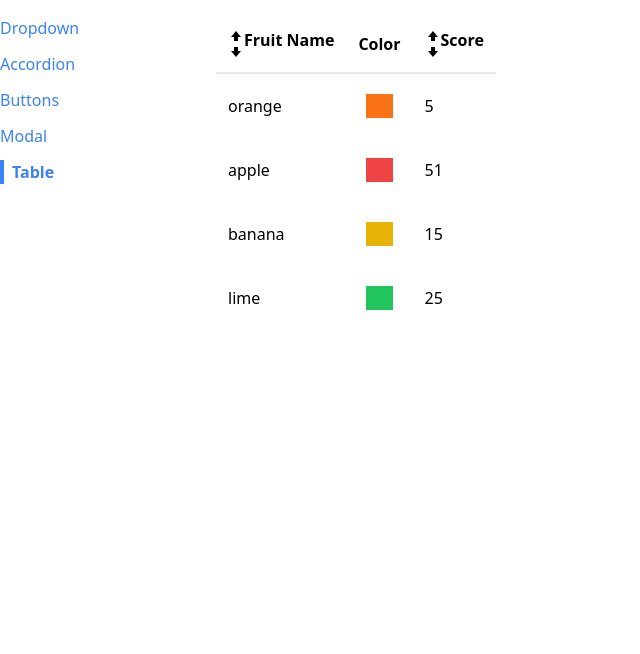
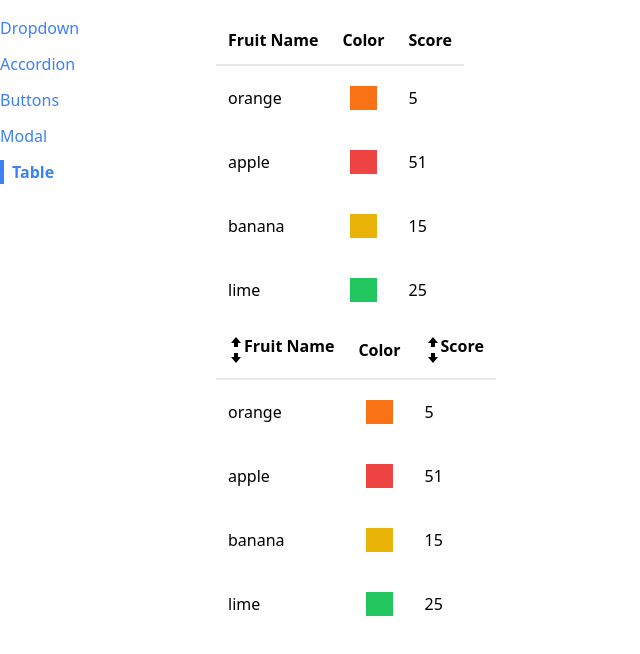
Before and after one commit to MrBrrr/react-components, a React (Create React App) app: page /table in a window 1280 px wide. Shown: the top 654 px of the page, without its empty margins (0-640 px from the left). Built offline with nearby package versions, Linux system fonts and the light colour scheme.

Commit message:
adding another table

```diff
--- a/src/pages/TablePage.js
+++ b/src/pages/TablePage.js
@@ -1,4 +1,5 @@
 import TableSortable from "../components/TableSortable";
+import Table from "../components/Table";
 
 function TablePage() {
   // it's hardcoded now, but cpould be from anything: database, user input, etc
@@ -40,6 +41,7 @@ function TablePage() {
 
   return (
     <div>
+      <Table data={data} config={config} keyFn={keyFn} />
       <TableSortable data={data} config={config} keyFn={keyFn} />
     </div>
   );
```
